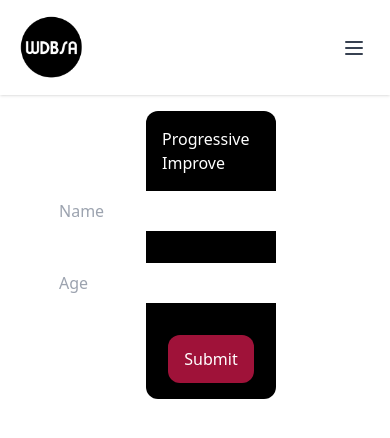
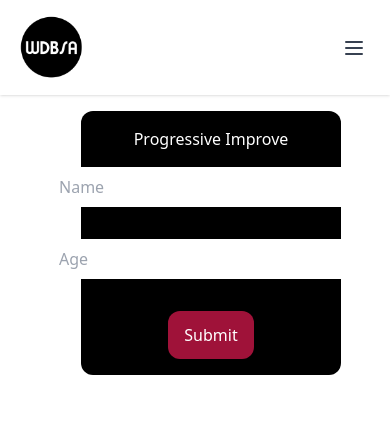
Before and after one commit to wdbsa/react-hook-form-tutorial, a React (Create React App) app: page /progressive-improve in a window 390 px wide. Shown: the top 438 px of the page. Built offline with nearby package versions, Linux system fonts and the light colour scheme.

Commit message:
adding the working yup in the form

```diff
--- a/src/Pages/ProgressiveImprove.tsx
+++ b/src/Pages/ProgressiveImprove.tsx
@@ -5,17 +5,18 @@ import * as yup from 'yup';
 
 
 interface FormValues {
+    mode: "onChange",
     name: string,
     age: number
 }
 
 let schema = yup.object().shape({
     name: yup.string().required(),
-    age: yup.number().required("not a number"),
+    age: yup.number().required()
 })
 
 const ProgressiveImprove = () => {
-    const { register, handleSubmit, formState: { errors } } = useForm<FormValues>({resolver: yupResolver(schema) });
+    const { register, handleSubmit, formState: { errors, isValid }, reset } = useForm<FormValues>({ resolver: yupResolver(schema) });
 
     console.log(errors);
 
@@ -23,16 +24,17 @@ const ProgressiveImprove = () => {
         <div className="container mx-auto w-full h-full">
             <Navbar />
             <div className="container w-full h-full m-4">
-                <form onSubmit={handleSubmit((e) => {
-                   console.log(e)
+                <form onSubmit={handleSubmit((data) => {
+                   console.log(data)
+                   reset();
                 })}
-                className="w-1/3 mx-auto text-white m-4 p-4 rounded-xl  bg-black flex flex-col items-center justify-center">
+                className="w-2/3 md:w-1/3  mx-auto text-white m-4 p-4 rounded-xl  bg-black flex flex-col items-center justify-center">
                     <h2>Progressive Improve</h2>
                     <input {...register("name") } placeholder="Name" className="p-2 m-4 w-80 text-black"/>
                     <p>{errors?.name?.message}</p>
                     <input {...register("age")} placeholder="Age" className="p-2 m-4 w-80 text-black" type="number" />
                     <p>{errors?.age?.message}</p>
-                    <button type="submit" className="bg-rose-800 py-3 px-4 rounded-xl mt-4">Submit</button>
+                    <button type="submit" className="bg-rose-800 py-3 px-4 rounded-xl mt-4" disabled={!isValid} >Submit</button>
                 </form>
             </div>
         </div>
```
